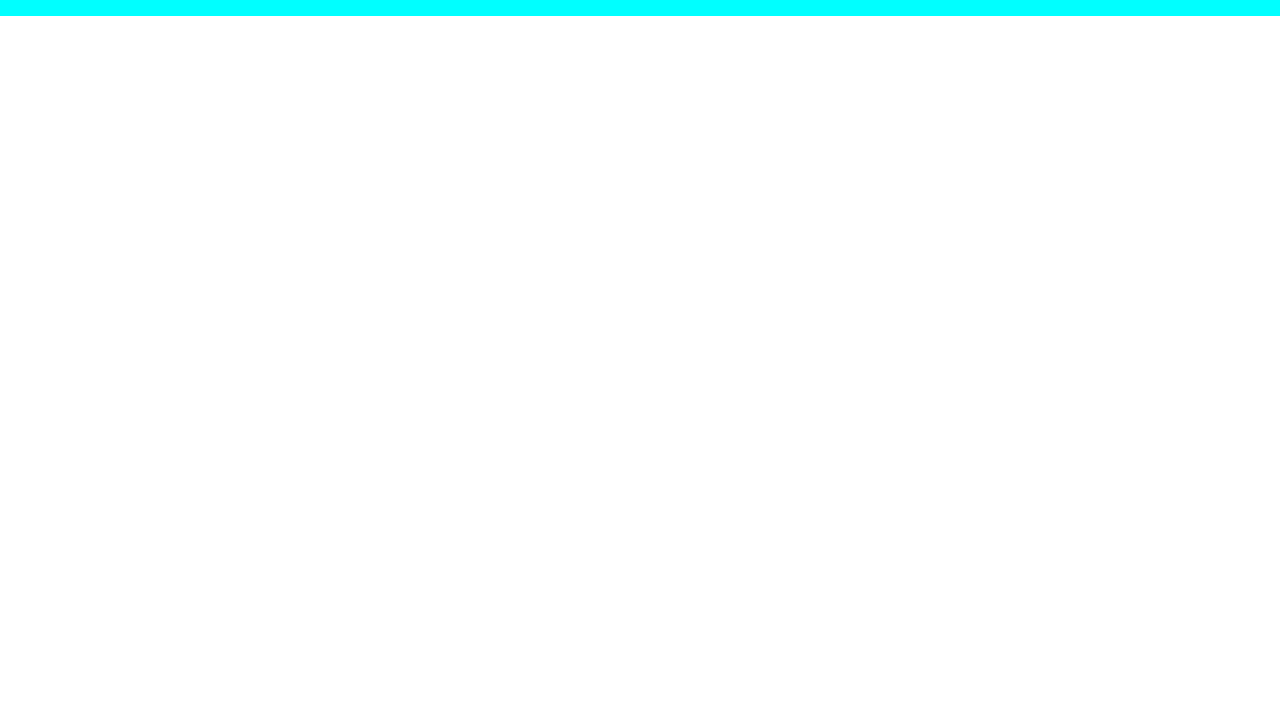
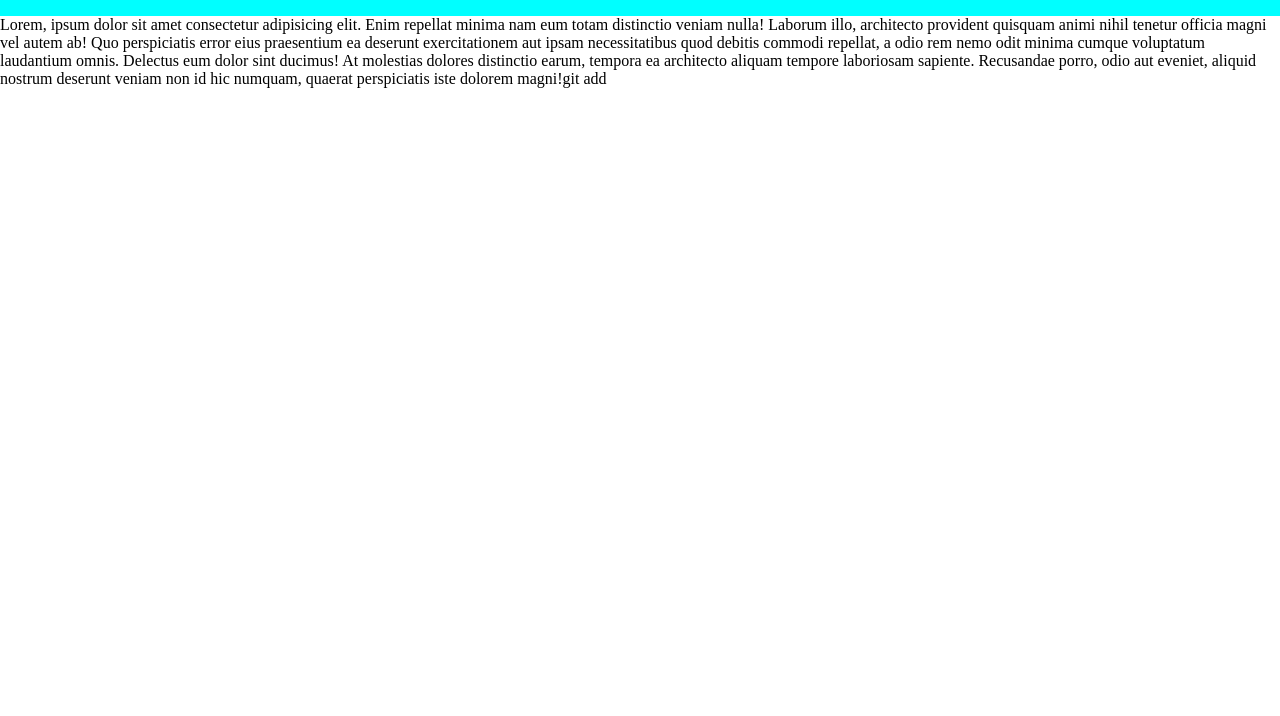
Before and after one commit to ojlucas/prueba1git, a plain HTML site: page index.html in a window 1280 px wide. Shown: the part 84-800 px from the top of the page. Drawn offline with Linux system fonts and the light colour scheme.

Commit message:
segundo cambio

```diff
--- a/index.html
+++ b/index.html
@@ -11,5 +11,8 @@
     <header>
         <h1>Mi sitio en git</h1>
     </header>
+    <p>Lorem, ipsum dolor sit amet consectetur adipisicing elit. Enim repellat minima nam eum totam distinctio veniam nulla! Laborum illo, architecto provident quisquam animi nihil tenetur officia magni vel autem ab!
+    Quo perspiciatis error eius praesentium ea deserunt exercitationem aut ipsam necessitatibus quod debitis commodi repellat, a odio rem nemo odit minima cumque voluptatum laudantium omnis. Delectus eum dolor sint ducimus!
+    At molestias dolores distinctio earum, tempora ea architecto aliquam tempore laboriosam sapiente. Recusandae porro, odio aut eveniet, aliquid nostrum deserunt veniam non id hic numquam, quaerat perspiciatis iste dolorem magni!git add</p>
 </body>
 </html>
```
